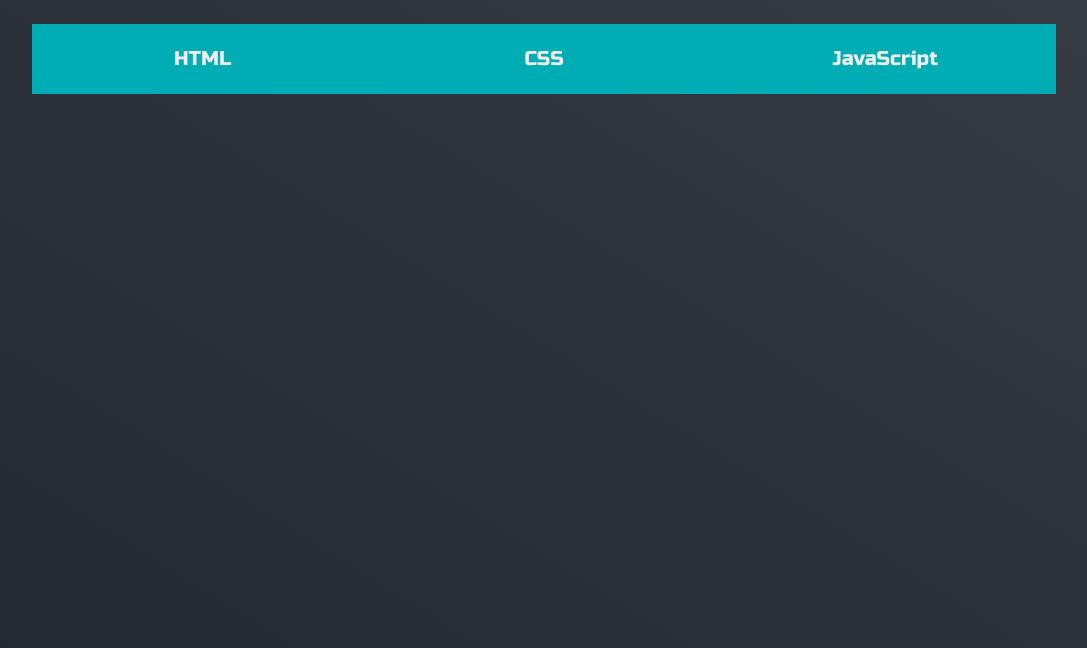
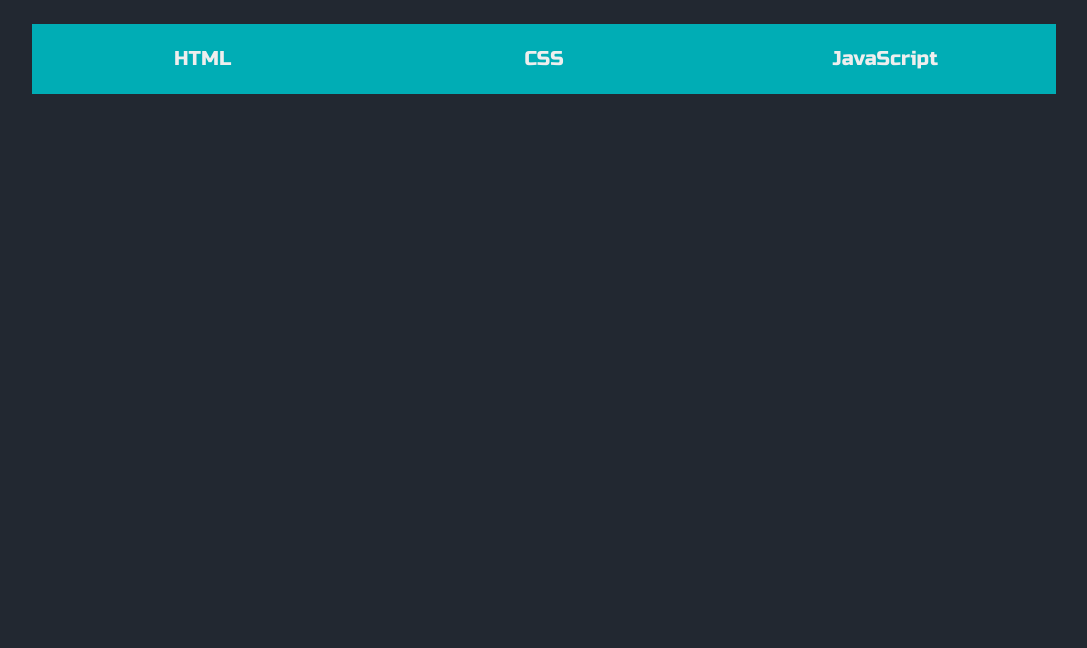
Before and after one commit to pozalek/pozalek.github.io, a plain HTML site: page index.html in a window 1280 px wide. Shown: the part 152-800 px from the top of the page, without its empty margins (96-1183 px from the left). Drawn offline with Linux system fonts and the light colour scheme.

Commit message:
Update style.css

```diff
--- a/style.css
+++ b/style.css
@@ -33,7 +33,7 @@
 
     /* END */
 
-    background-image: linear-gradient(to right top, #222831, #282d36, #2d333b, #333841, #393e46);
+    background: #222831;
   }
 
   img {
```
